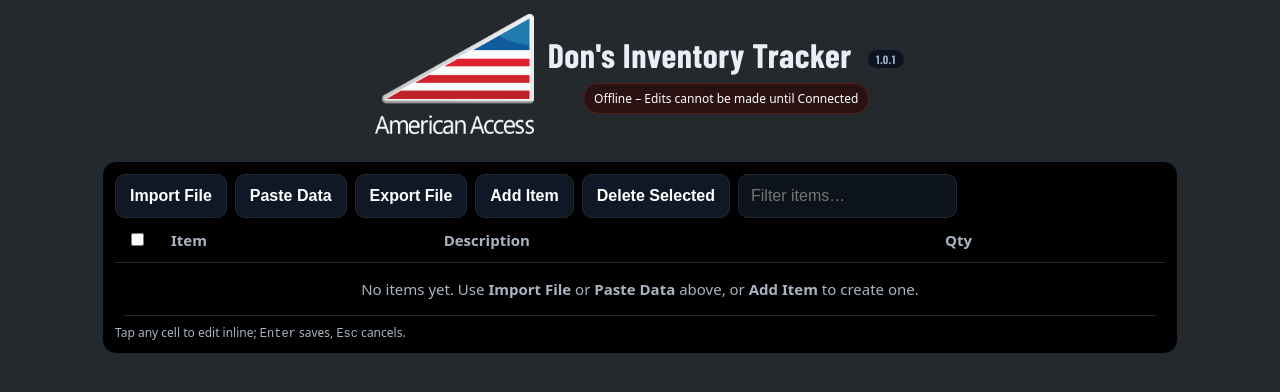
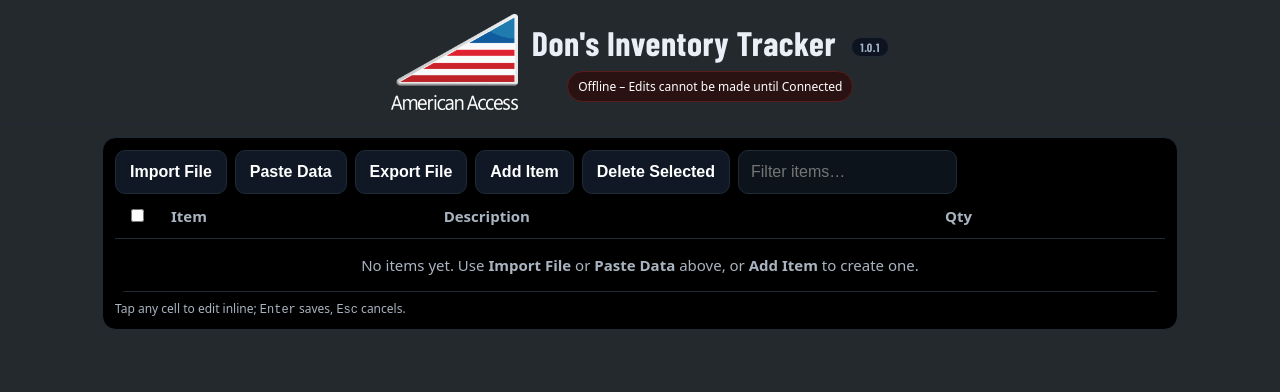
Before and after one commit to AAInventoryManager/Inventory-Manager, a plain HTML site: page index.html in a window 1280 px wide. Drawn offline with nearby package versions, Linux system fonts and the light colour scheme; no server answers.

Commit message:
ui: shrink logo ~20% (brand-logo height clamp from 72/12vw/120 to 58/10vw/96)

```diff
--- a/index.html
+++ b/index.html
@@ -82,7 +82,7 @@
     .headwrap{display:flex;align-items:center;justify-content:center;gap:10px;flex-wrap:nowrap}
     .logo{height:auto;width:auto;display:block}
     .brandrow{display:flex;align-items:center;justify-content:center;gap:14px}
-    .brand-logo{height:clamp(72px,12vw,120px); width:auto}
+    .brand-logo{height:clamp(58px,10vw,96px); width:auto}
     .brandtext{display:flex;flex-direction:column;align-items:center}
     #filterBox{
       flex:1; min-width:160px; max-width:320px;
```
